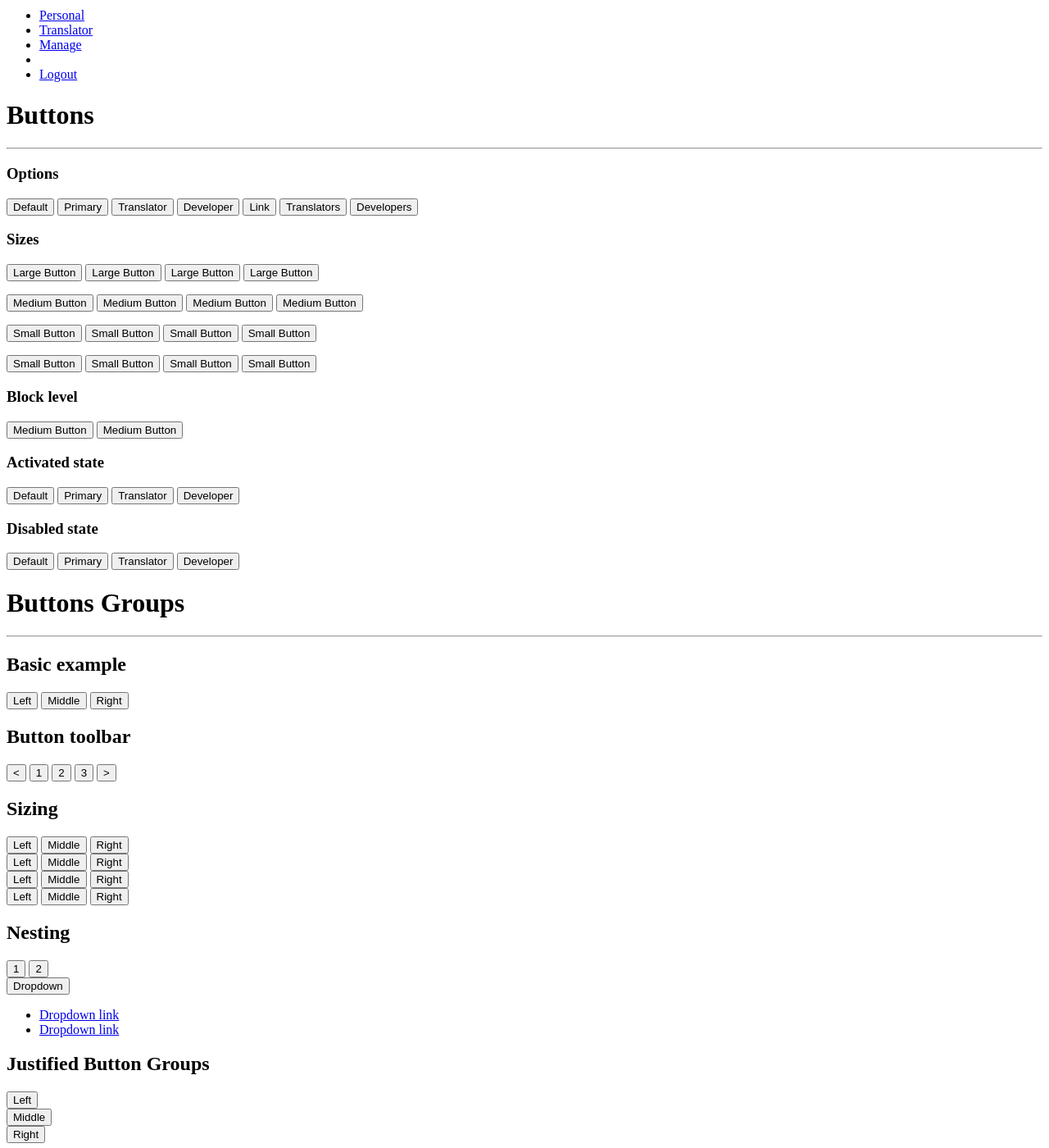
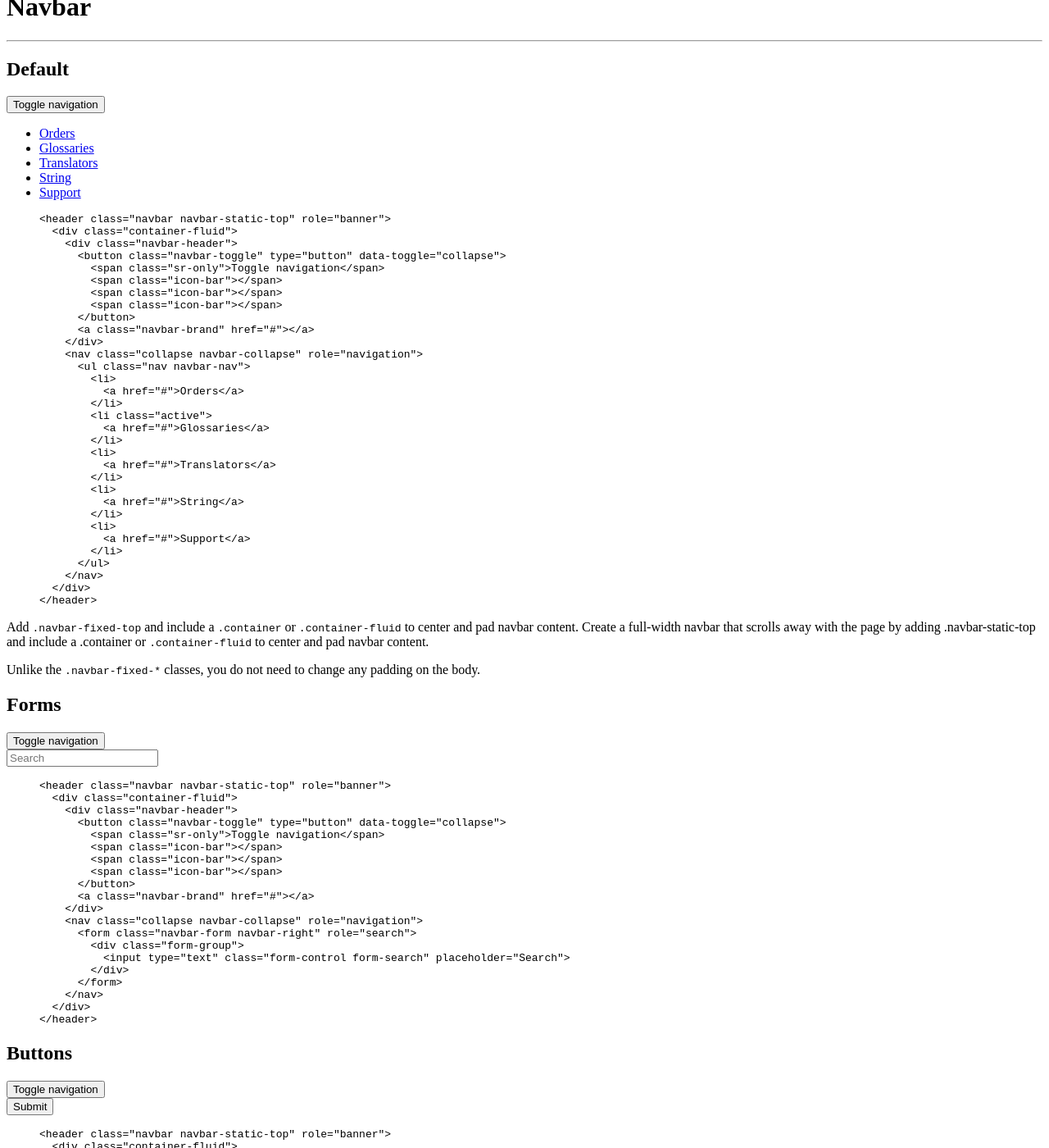
Before and after one commit to gengo/style-guide, a Jekyll site: the page built from liquid/components.html, in a window 1280 px wide and 1400 px high, scrolled down 2965 px. Shown: the whole window at 82% size. Built offline with Jekyll 4.4.1, drawn with Linux system fonts in a browser that asks for light colours; nearby versions of some CDN libraries; some of the changed text lies outside the part shown.

Commit message:
add code sample in current components.html
Navs, Navbar, Breadcrumb, Pagination

```diff
--- a/liquid/_includes/components/breadcrumb.html
+++ b/liquid/_includes/components/breadcrumb.html
@@ -14,24 +14,12 @@
     <li><a href="#">Library</a></li>
     <li class="active">Data</li>
   </ol>
-
+<br>
+{% highlight html %}
+<ol class="breadcrumb">
+  <li><a href="#">Home</a></li>
+  <li><a href="#">Library</a></li>
+  <li class="active">Data</li>
+</ol>
+{% endhighlight %}
 </div>
-
-<div class="box">
-  <h1 id="pagination">Pagination</h1>
-  <hr/>
-
-  <div class="row">
-
-    <form role="form" class="form-inline">
-      <div class="form-group pagination col-xs-10">
-        <button type="button" class="btn btn-default"><i class="icon-previous"></i></button>
-        <input type="text" class="form-control" value="2">
-        <span class="pages-text">of 10 pages</span>
-        <button type="button" class="btn btn-default"><i class="icon-next"></i></button>
-      </div>
-    </form>
-
-  </div>
-
-</div>
--- a/liquid/_includes/components/navbar.html
+++ b/liquid/_includes/components/navbar.html
@@ -36,10 +36,45 @@
         </nav>
       </div>
     </header>
+{% highlight html %}
+<header class="navbar navbar-static-top" role="banner">
+  <div class="container-fluid">
+    <div class="navbar-header">
+      <button class="navbar-toggle" type="button" data-toggle="collapse">
+        <span class="sr-only">Toggle navigation</span>
+        <span class="icon-bar"></span>
+        <span class="icon-bar"></span>
+        <span class="icon-bar"></span>
+      </button>
+      <a class="navbar-brand" href="#"></a>
+    </div>
+    <nav class="collapse navbar-collapse" role="navigation">
+      <ul class="nav navbar-nav">
+        <li>
+          <a href="#">Orders</a>
+        </li>
+        <li class="active">
+          <a href="#">Glossaries</a>
+        </li>
+        <li>
+          <a href="#">Translators</a>
+        </li>
+        <li>
+          <a href="#">String</a>
+        </li>
+        <li>
+          <a href="#">Support</a>
+        </li>
+      </ul>
+    </nav>
+  </div>
+</header>
+{% endhighlight %}
+
   </div>
 
-  <p>Add .navbar-fixed-top and include a .container or .container-fluid to center and pad navbar content. Create a full-width navbar that scrolls away with the page by adding .navbar-static-top and include a .container or .container-fluid to center and pad navbar content.</p>
-  <p>Unlike the .navbar-fixed-* classes, you do not need to change any padding on the body.</p>
+  <p>Add <code>.navbar-fixed-top</code> and include a <code>.container</code> or <code>.container-fluid</code> to center and pad navbar content. Create a full-width navbar that scrolls away with the page by adding .navbar-static-top and include a .container or <code>.container-fluid</code> to center and pad navbar content.</p>
+  <p>Unlike the <code>.navbar-fixed-*</code> classes, you do not need to change any padding on the body.</p>
 
   <h2>Forms</h2>
   <div class="navbar-styles">
@@ -63,6 +98,28 @@
         </nav>
       </div>
     </header>
+{% highlight html %}
+<header class="navbar navbar-static-top" role="banner">
+  <div class="container-fluid">
+    <div class="navbar-header">
+      <button class="navbar-toggle" type="button" data-toggle="collapse">
+        <span class="sr-only">Toggle navigation</span>
+        <span class="icon-bar"></span>
+        <span class="icon-bar"></span>
+        <span class="icon-bar"></span>
+      </button>
+      <a class="navbar-brand" href="#"></a>
+    </div>
+    <nav class="collapse navbar-collapse" role="navigation">
+      <form class="navbar-form navbar-right" role="search">
+        <div class="form-group">
+          <input type="text" class="form-control form-search" placeholder="Search">
+        </div>
+      </form>
+    </nav>
+  </div>
+</header>
+{% endhighlight %}
   </div>
 
   <h2>Buttons</h2>
@@ -85,8 +142,27 @@
         </nav>
       </div>
     </header>
+{% highlight html %}
+<header class="navbar navbar-static-top" role="banner">
+  <div class="container-fluid">
+    <div class="navbar-header">
+      <button class="navbar-toggle" type="button" data-toggle="collapse">
+        <span class="sr-only">Toggle navigation</span>
+        <span class="icon-bar"></span>
+        <span class="icon-bar"></span>
+        <span class="icon-bar"></span>
+      </button>
+      <a class="navbar-brand" href="#"></a>
+    </div>
+    <nav class="collapse navbar-collapse" role="navigation">
+      <div class="navbar-right">
+        <button class="btn btn-primary">Submit</button>
+      </div>
+    </nav>
   </div>
-
+</header>
+{% endhighlight %}
+  </div>
   <h2>Text</h2>
   <div class="navbar-styles">
     <header class="navbar navbar-static-top" role="banner">
@@ -107,6 +183,26 @@
         </nav>
       </div>
     </header>
+{% highlight html %}
+<header class="navbar navbar-static-top" role="banner">
+  <div class="container-fluid">
+    <div class="navbar-header">
+      <button class="navbar-toggle" type="button" data-toggle="collapse">
+        <span class="sr-only">Toggle navigation</span>
+        <span class="icon-bar"></span>
+        <span class="icon-bar"></span>
+        <span class="icon-bar"></span>
+      </button>
+      <a class="navbar-brand" href="#"></a>
+    </div>
+    <nav class="collapse navbar-collapse" role="navigation">
+      <div class="navbar-right">
+        <p class="navbar-text">Logged in as User-123</p>
+      </div>
+    </nav>
+  </div>
+</header>
+{% endhighlight %}
   </div>
 
 </div>
--- a/liquid/_includes/components/navs.html
+++ b/liquid/_includes/components/navs.html
@@ -8,6 +8,15 @@
     <li><a href="#">Profile</a></li>
     <li><a href="#">Messages</a></li>
   </ul>
+  <br>
+{% highlight html %}
+<ul class="nav nav-tabs">
+  <li class="active"><a href="#">Home</a></li>
+  <li><a href="#">Profile</a></li>
+  <li><a href="#">Messages</a></li>
+</ul>
+{% endhighlight %}
+
 
   <h2>Pills</h2>
   <ul class="nav nav-pills">
@@ -15,6 +24,14 @@
     <li><a href="#">Profile</a></li>
     <li><a href="#">Messages</a></li>
   </ul>
+  <br>
+{% highlight html %}
+<ul class="nav nav-pills">
+  <li class="active"><a href="#">Home</a></li>
+  <li><a href="#">Profile</a></li>
+  <li><a href="#">Messages</a></li>
+</ul>
+{% endhighlight %}
 
   <h2>Stacked Pills</h2>
   <ul class="nav nav-pills nav-stacked">
@@ -23,18 +40,42 @@
     <li><a href="#">Messages</a></li>
   </ul>
 
+{% highlight html %}
+<ul class="nav nav-pills nav-stacked">
+  <li class="active"><a href="#">Home</a></li>
+  <li><a href="#">Profile</a></li>
+  <li><a href="#">Messages</a></li>
+</ul>
+{% endhighlight %}
+
   <h2>Justified</h2>
   <ul class="nav nav-tabs nav-justified">
     <li class="active"><a href="#">Home</a></li>
     <li><a href="#">Profile</a></li>
     <li><a href="#">Messages</a></li>
   </ul>
+  <br>
+{% highlight html %}
+<ul class="nav nav-tabs nav-justified">
+  <li class="active"><a href="#">Home</a></li>
+  <li><a href="#">Profile</a></li>
+  <li><a href="#">Messages</a></li>
+</ul>
+{% endhighlight %}
   <br />
   <ul class="nav nav-pills nav-justified">
     <li class="active"><a href="#">Home</a></li>
     <li><a href="#">Profile</a></li>
     <li><a href="#">Messages</a></li>
   </ul>
+  <br>
+{% highlight html %}
+<ul class="nav nav-pills nav-justified">
+  <li class="active"><a href="#">Home</a></li>
+  <li><a href="#">Profile</a></li>
+  <li><a href="#">Messages</a></li>
+</ul>
+{% endhighlight %}
 
   <h2>Disabled links</h2>
   <ul class="nav nav-pills">
@@ -42,6 +83,14 @@
     <li><a href="#">Profile</a></li>
     <li class="disabled"><a href="#">Messages</a></li>
   </ul>
+  <br>
+{% highlight html %}
+<ul class="nav nav-pills">
+  <li><a href="#">Home</a></li>
+  <li><a href="#">Profile</a></li>
+  <li class="disabled"><a href="#">Messages</a></li>
+</ul>
+{% endhighlight %}
 
   <h2>Using Dropdown</h2>
   <ul class="nav nav-tabs">
@@ -60,6 +109,24 @@
       </ul>
     </li>
   </ul>
+{% highlight html %}
+<ul class="nav nav-tabs">
+  <li class="active"><a href="#">Home</a></li>
+  <li><a href="#">Profile</a></li>
+  <li class="dropdown">
+    <a class="dropdown-toggle" data-toggle="dropdown" href="#">
+      Messages <span class="caret"></span>
+    </a>
+    <ul class="dropdown-menu" role="menu">
+      <li><a href="#">Action</a></li>
+      <li><a href="#">Another action</a></li>
+      <li><a href="#">Something else here</a></li>
+      <li class="divider"></li>
+      <li><a href="#">Separated link</a></li>
+    </ul>
+  </li>
+</ul>
+{% endhighlight %}
   <br />
 <ul class="nav nav-pills">
   <li class="active"><a href="#">Home</a></li>
@@ -77,4 +144,22 @@
     </ul>
   </li>
 </ul>
+{% highlight html %}
+<ul class="nav nav-pills">
+  <li class="active"><a href="#">Home</a></li>
+  <li><a href="#">Profile</a></li>
+  <li class="dropdown">
+    <a class="dropdown-toggle" data-toggle="dropdown" href="#">
+      Messages <span class="caret"></span>
+    </a>
+    <ul class="dropdown-menu" role="menu">
+      <li><a href="#">Action</a></li>
+      <li><a href="#">Another action</a></li>
+      <li><a href="#">Something else here</a></li>
+      <li class="divider"></li>
+      <li><a href="#">Separated link</a></li>
+    </ul>
+  </li>
+</ul>
+{% endhighlight %}
 </div>
--- a/liquid/_includes/components/pagination.html
+++ b/liquid/_includes/components/pagination.html
@@ -0,0 +1,28 @@
+<div class="box">
+  <h1 id="pagination">Pagination</h1>
+  <hr/>
+
+  <div class="row">
+
+    <form role="form" class="form-inline">
+      <div class="form-group pagination col-xs-10">
+        <button type="button" class="btn btn-default"><i class="icon-previous"></i></button>
+        <input type="text" class="form-control" value="2">
+        <span class="pages-text">of 10 pages</span>
+        <button type="button" class="btn btn-default"><i class="icon-next"></i></button>
+      </div>
+    </form>
+  </div>
+  <br>
+{% highlight html %}
+<form role="form" class="form-inline">
+  <div class="form-group pagination col-xs-10">
+    <button type="button" class="btn btn-default"><i class="icon-previous"></i></button>
+    <input type="text" class="form-control" value="2">
+    <span class="pages-text">of 10 pages</span>
+    <button type="button" class="btn btn-default"><i class="icon-next"></i></button>
+  </div>
+</form>
+{% endhighlight %}
+
+</div>
```
Lines whose indentation alone changed are shown as unchanged.
